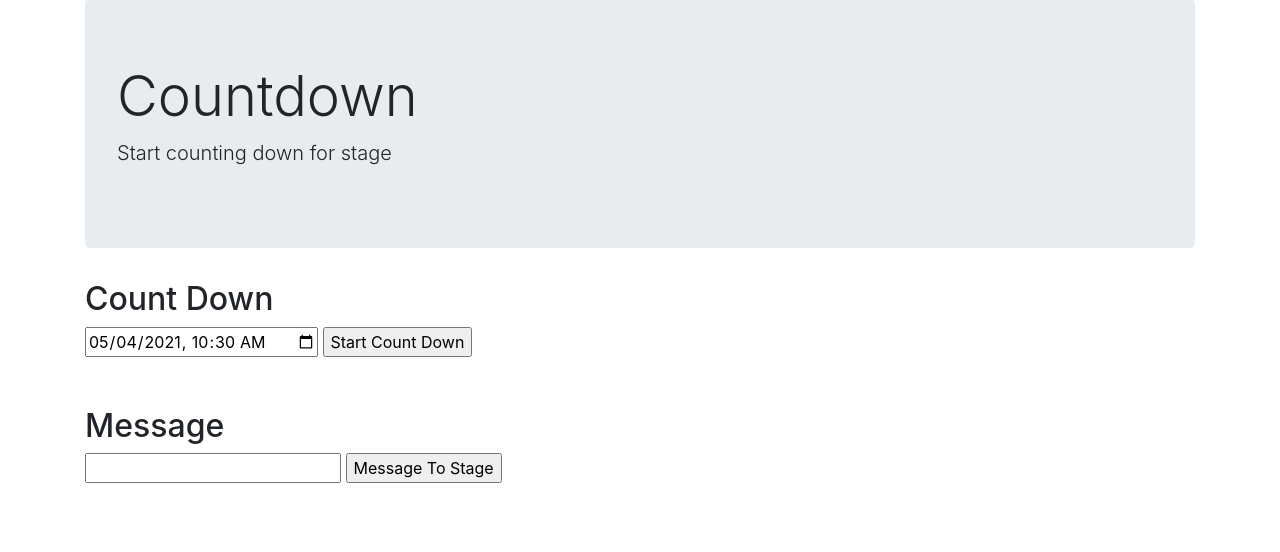
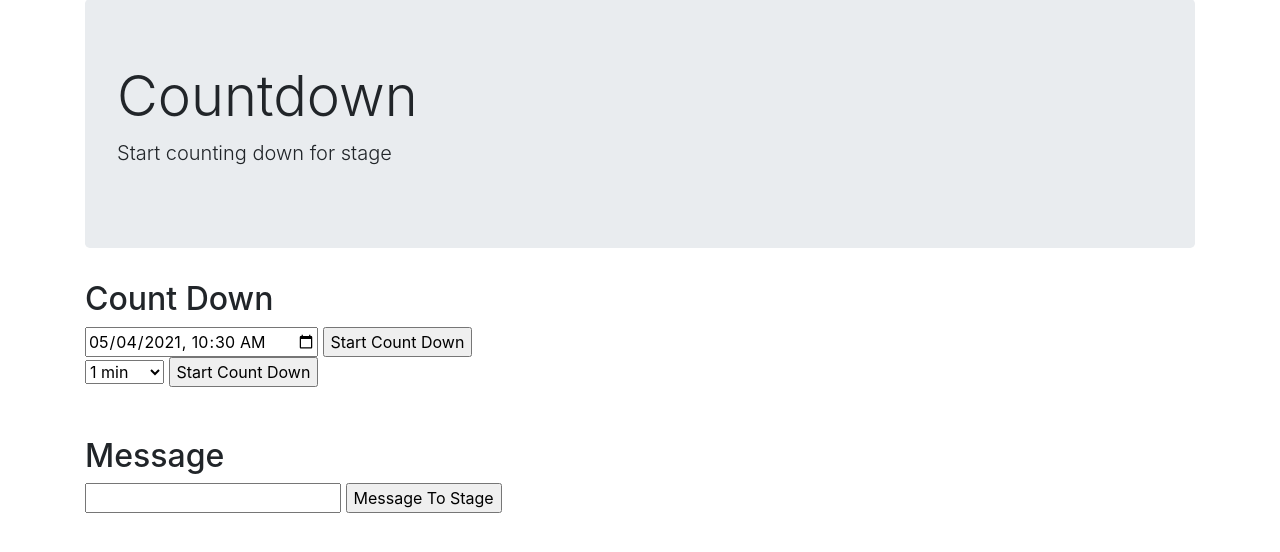
Before and after one commit to jonathancychow/countdown, a Flask app: page / in a window 1280 px wide. Shown: the part 81-633 px from the top of the page. Run offline with Flask 2, Linux system fonts and the light colour scheme; some libraries are stand-ins or nearby versions.

Commit message:
Added extra functionality

```diff
--- a/countdown/app.py
+++ b/countdown/app.py
@@ -13,7 +13,7 @@ app.config.from_object(Config)
 
 def start_up():
     driver = ClockDriver.start_clock_chromium()
-    message_url = ClockMessage('', ' ').set_url()
+    message_url = ClockMessage('', ' ','').set_url()
     driver.get(message_url)
     driver.fullscreen_window()
     return driver
@@ -24,13 +24,27 @@ driver = start_up()
 def index():
     return render_template('index.html')
 
-@app.route('/start_countdown', methods=['POST'])
-def start_countdown():
+@app.route('/start_specific_time', methods=['POST'])
+def start_specific_time():
 
     start_time = request.form.get('starttime')
     logging.info(f"Received Start Time: {start_time}")
 
-    message_url = ClockMessage(start_time, '').set_url()
+    message_url = ClockMessage(start_time,'', '').set_url()
+
+    logging.info(f"Start Counting Down")
+    driver.get(message_url)
+    driver.fullscreen_window()
+
+    return redirect(url_for('index'))
+
+@app.route('/start_fixed_time', methods=['POST'])
+def start_fixed_time():
+
+    start_time = request.form.get('fixtime')
+    logging.info(f"Received Start Time: {start_time}")
+
+    message_url = ClockMessage('', '',start_time).set_url()
 
     logging.info(f"Start Counting Down")
     driver.get(message_url)
@@ -44,7 +58,7 @@ def send_message():
     message = request.form['message']
     logging.info("Received message : %s", message)
 
-    message_url = ClockMessage('', message).set_url()
+    message_url = ClockMessage('', message,'').set_url()
 
     logging.info(f"Message sent to screen")
     driver.get(message_url)
--- a/countdown/clock.py
+++ b/countdown/clock.py
@@ -31,10 +31,11 @@ class ClockDriver():
         return driver
 
 class ClockMessage():
-    def __init__(self, target_time:str, message:str):
+    def __init__(self, target_time:str, message:str, fixed_time:str):
         self.clock_url = get_clock_path()
         self.target_time = target_time
         self.message = message
+        self.fixed_time = fixed_time
 
     def calculate_time(self):
         logging.info("Target time: %s", self.target_time)
@@ -51,6 +52,9 @@ class ClockMessage():
             url = self.clock_url + '?time='+ str(second) + '&alert=30'
         if self.message != '':
             url = self.clock_url + '?message='+ self.message
+        if self.fixed_time !='':
+            second = self.fixed_time
+            url = self.clock_url + '?time='+ str(second) + '&alert=30'
 
         logging.info("Clock URL: %s", url)
         return url
--- a/countdown/templates/index.html
+++ b/countdown/templates/index.html
@@ -31,7 +31,7 @@
 <div class="row">
   <div class="col-md-12">
     <h2>Count Down</h2>
-    <form action="{{'/start_countdown'}}" method="post">
+    <form action="{{'/start_specific_time'}}" method="post">
       <input type="datetime-local" id="starttimeid" name="starttime" value="2017-06-01T08:30" required>
       <input type="submit" value='Start Count Down'>
       <script>
@@ -51,6 +51,15 @@
         timeNow = String(y + '-' + m + '-' + d + 'T10:30')
         document.getElementById("starttimeid").value = timeNow
       </script>
+    </form>
+    <form action="{{'/start_fixed_time'}}" method="post">
+      <select name="fixtime" id="fixtime">
+          <option value="60" selected="60">1 min</option>
+          <option value="120">2 mins</option>
+          <option value="300">5 mins</option>
+          <option value="600">10 mins</option>
+      </select>
+    <input type="submit" value='Start Count Down'>
     </form>
   </div>
 </div>
```
